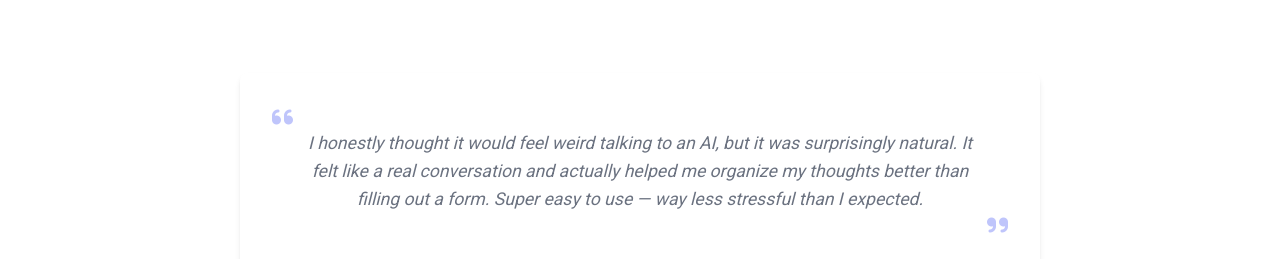
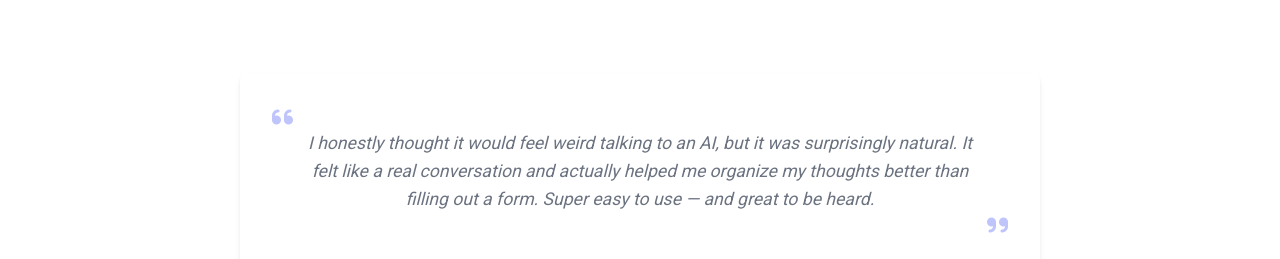
Before and after one commit to applycall/site, a plain HTML site: page index.html in a window 1280 px wide. Shown: the part 2560-2819 px from the top of the page. Drawn offline with Linux system fonts and the light colour scheme; grey boxes are pictures that could not be loaded.

Commit message:
Update index.html

```diff
--- a/index.html
+++ b/index.html
@@ -178,7 +178,7 @@
             <div class="testimonial">
                 <div class="quote">
                     <i class="fas fa-quote-left"></i>
-                    <p>I honestly thought it would feel weird talking to an AI, but it was surprisingly natural. It felt like a real conversation and actually helped me organize my thoughts better than filling out a form. Super easy to use — way less stressful than I expected.</p>
+                    <p>I honestly thought it would feel weird talking to an AI, but it was surprisingly natural. It felt like a real conversation and actually helped me organize my thoughts better than filling out a form. Super easy to use — and great to be heard.</p>
                     <i class="fas fa-quote-right"></i>
                 </div>
                 <div class="author">
```
